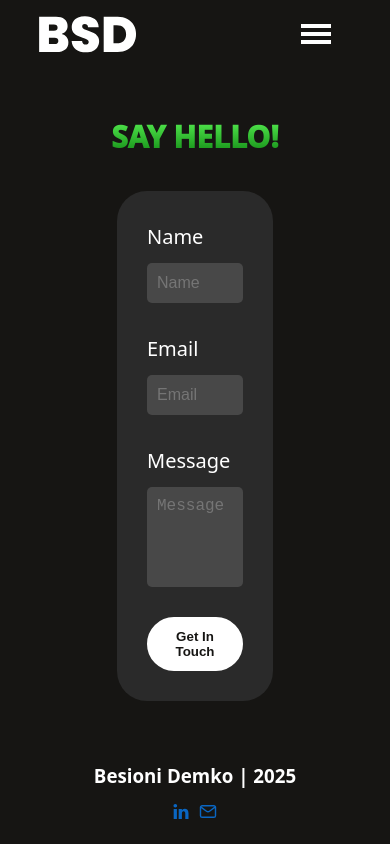
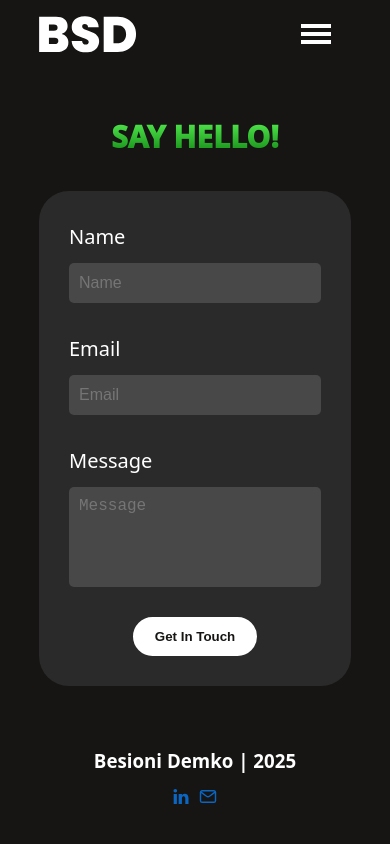
Before and after one commit to Besion22/bsd, a React (Vite) app: page /#/contact in a window 390 px wide. Built offline with nearby package versions, Linux system fonts and the light colour scheme.

Commit message:
contactFormFix

```diff
--- a/src/assets/styles/contactForm.less
+++ b/src/assets/styles/contactForm.less
@@ -81,3 +81,15 @@
     transition: all 0.3s ease;
   }
 }
+
+@media screen and (max-width: 900px) {
+  .contactForm {
+    width: 80% !important;
+  }
+}
+
+@media screen and (max-width: 600px) {
+  .contactForm {
+    width: 100% !important;
+  }
+}
--- a/src/components/homeComponents/HomeHero.tsx
+++ b/src/components/homeComponents/HomeHero.tsx
@@ -1,6 +1,9 @@
 import "../../assets/styles/homeHero.less";
 import avatar from "../../assets/images/avatar.svg";
+import { useNavigate } from "react-router-dom";
 const HomeHero = () => {
+  const navigate = useNavigate();
+
   return (
     <div className="hero-container">
       <img
@@ -18,7 +21,15 @@ const HomeHero = () => {
           highly functional, and secure by design.
         </p>
         <div className="buttons-container">
-          <button className="connect-button">Let's Connect</button>
+          <button
+            type="button"
+            onClick={() => {
+              navigate("/contact");
+            }}
+            className="connect-button"
+          >
+            Let's Connect
+          </button>
           <button className="cv-button">Download CV</button>
         </div>
       </div>
```
